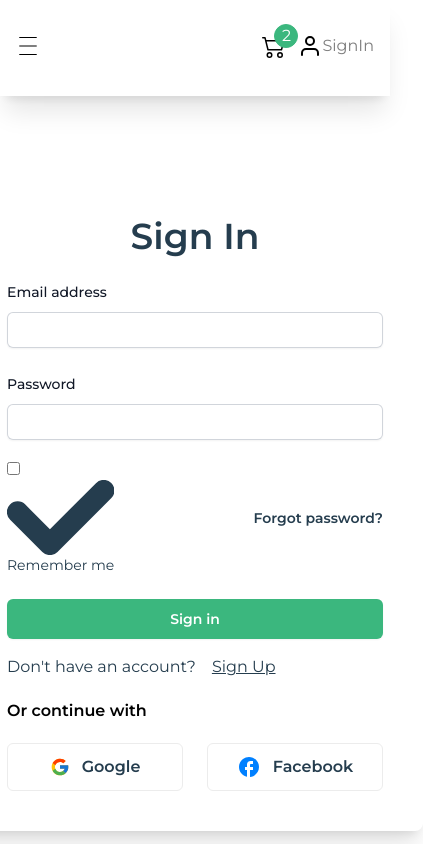
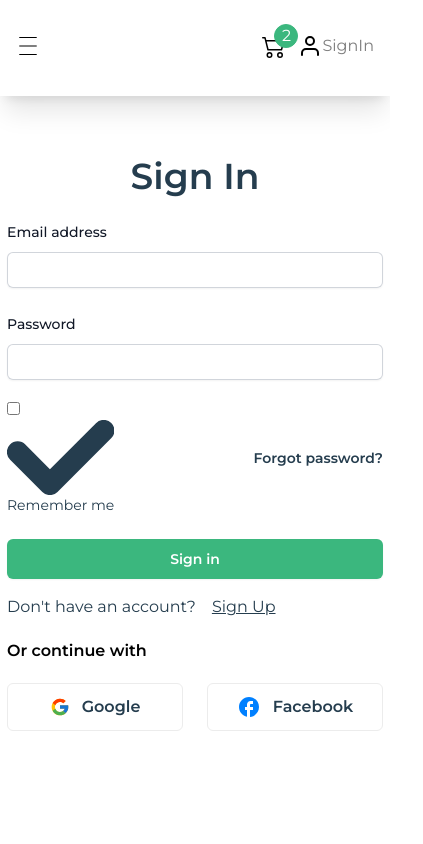
Before and after one commit to vicktor349/nestmart, a Next.js app: page /signin in a window 390 px wide. Shown: the whole page, 423 px wide, since content can reach past the window. Built offline with nearby package versions, Linux system fonts and the light colour scheme.

Commit message:
Removed vertical scroll bar for smaller devices

```diff
--- a/pages/signin.js
+++ b/pages/signin.js
@@ -55,8 +55,8 @@ const SignIn = () =>
             <Head>
                 <title>Nest | SignIn</title>
             </Head>
-            <div className="flex justify-center items-center px-6 lg:px-8">
-                <div className="sm:w-full sm:max-w-md mt-10 shadow-xl rounded-lg p-10">
+            <div className="flex justify-center items-center px-6 lg:px-8 w-full">
+                <div className="ssm:max-w-[27rem] sm:max-w-md ssm:mt-5 sm:mt-10 sm:shadow-xl rounded-lg sm:p-10">
                     <h3 className='text-primaryText text-center font-semibold text-4xl mb-6'>Sign In</h3>
                     <form className="space-y-6" onSubmit={handleSignIn}>
                         <div>
--- a/pages/signup.js
+++ b/pages/signup.js
@@ -78,8 +78,8 @@ const Signup = () =>
             <Head>
                 <title>Nest | SignUp</title>
             </Head>
-            <div className="flex justify-center items-center px-6 lg:px-8">
-                <div className="sm:w-full sm:max-w-lg shadow-xl p-10 rounded-lg mt-4">
+            <div className="flex justify-center items-center px-6 lg:px-8 w-full">
+                <div className="ssm:max-w-[27rem] sm:max-w-lg sm:shadow-xl sm:p-10 rounded-lg sm:mt-4">
                     <h3 className='text-primaryText text-center font-semibold text-4xl mb-6'>Sign Up</h3>
                     <form className="space-y-6" onSubmit={handleSubmit} method="POST">
                         <div className='grid grid-cols-2 gap-2'>
```
